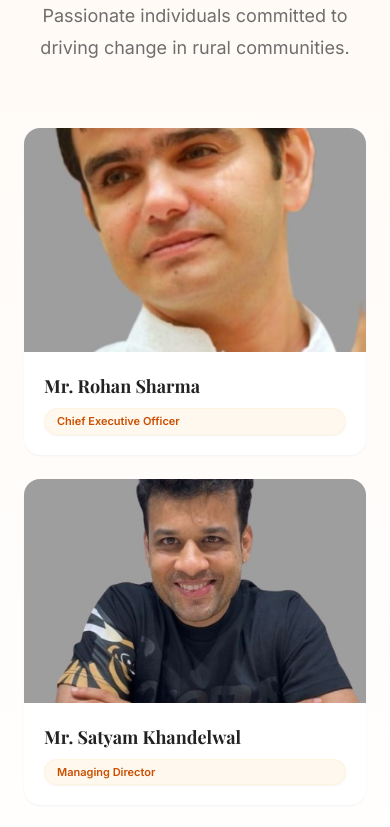
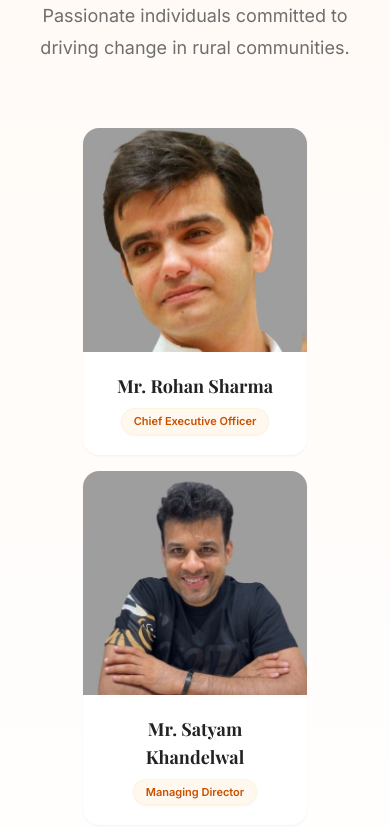
Before and after one commit to SarthakVaishampayan/RavivarVichar, a React (Vite) app in the folder apps/client/: page /about in a window 390 px wide. Shown: the part 10760-11587 px from the top of the page. Built offline with nearby package versions, Linux system fonts and the light colour scheme.

Commit message:
updated team section for brekpoints and h:w

```diff
--- a/apps/client/src/components/layout/Navbar.jsx
+++ b/apps/client/src/components/layout/Navbar.jsx
@@ -57,7 +57,7 @@ export default function Navbar() {
         </nav>
 
         {/* Right: Desktop Search */}
-        <div className="hidden nav:flex justify-end shrink-0">
+        <div className="hidden nav:flex justify-end shrink-0 translate-x-[20%]">
           <SearchBar />
         </div>
       </div>
--- a/apps/client/src/pages/About.jsx
+++ b/apps/client/src/pages/About.jsx
@@ -640,14 +640,14 @@ export default function About() {
               description="Passionate individuals committed to driving change in rural communities."
             />
 
-            <div className="grid grid-cols-1 min-[550px]:grid-cols-2 lg:grid-cols-3 gap-6 lg:gap-8 mt-16">
+            <div className="flex flex-wrap justify-center gap-4 lg:gap-6 max-w-[464px] min-[768px]:max-w-[704px] lg:max-w-none mx-auto mt-16">
               {[
                 {
                   name: 'Mr. Rohan Sharma',
                   role: 'Chief Executive Officer',
                   bio: 'Technology leader, storyteller, and social impact entrepreneur. As CEO of Ravivar Vichar, he leads a platform dedicated to empowering SHGs and advancing women\'s financial independence through innovation and media.',
                   fullBio: 'Rohan Sharma is a technology leader, storyteller, and social impact entrepreneur committed to creating meaningful change through innovation and media.' + '\n\n' + 'As the CEO of Ravivar Vichar, he leads a digital media and print platform dedicated to empowering Self-Help Groups (SHGs) and advancing women\'s financial independence. Under his leadership, Ravivar Vichar connects grassroots communities with institutions, promoting financial literacy, inclusion, and sustainable livelihoods.' + '\n\n' + 'Rohan began his career at TCS before working with Accenture and Oracle Corporation, building expertise in technology, strategy, and digital transformation. Alongside his corporate journey, he has written for podcasts, films, and web series, creating stories inspired by India\'s cultural and social ethos.',
-                  image: '/images/team/rohan.jpeg',
+                  image: '/images/team/rohan1.jpeg',
                 },
                 {
                   name: 'Mr. Satyam Khandelwal',
@@ -705,10 +705,10 @@ export default function About() {
                   whileInView={{ opacity: 1, y: 0 }}
                   viewport={{ once: true, margin: '-40px' }}
                   transition={{ duration: 0.5, delay: i * 0.1, ease: 'easeOut' }}
-                  className="group relative overflow-hidden rounded-2xl bg-white shadow-sm hover:shadow-xl transition-all duration-500 delay-200 hover:-translate-y-1.5 hover:scale-[1.02]"
+                  className="group relative w-[224px] overflow-hidden rounded-2xl bg-white shadow-sm hover:shadow-xl transition-all duration-500 delay-200 hover:-translate-y-1.5 hover:scale-[1.02]"
                 >
-                  {/* ── Image (60% of card) ── */}
-                  <div className="relative h-56 lg:h-64 overflow-hidden">
+                  {/* ── Image (square 224×224) ── */}
+                  <div className="relative h-56 overflow-hidden">
                     {failedImages[member.name] ? (
                       <div className="w-full h-full bg-gradient-to-br from-primary-100 to-primary-50 flex items-center justify-center">
                         <Users size={44} className="text-primary-400" />
@@ -728,7 +728,7 @@ export default function About() {
                   </div>
 
                   {/* ── Content ── */}
-                  <div className="relative p-5 lg:p-6 flex flex-col">
+                  <div className="relative p-5 lg:p-6 flex flex-col items-center text-center">
                     {/* Name */}
                     <h3 className="text-lg font-bold font-heading text-ink-primary">
                       {member.name}
```
Also changed, not shown: apps/client/public/images/team/rohan1.jpeg (added).
